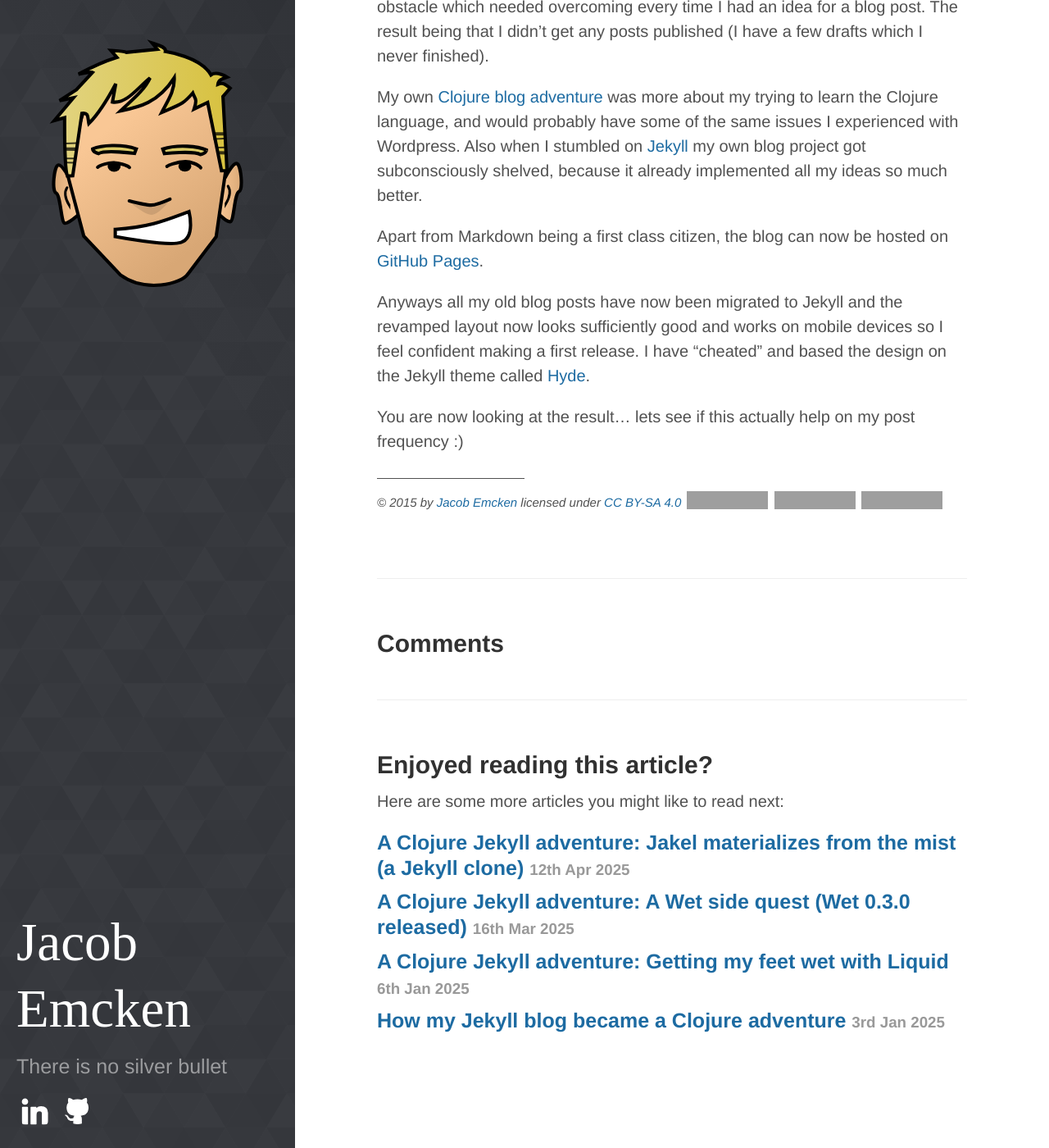
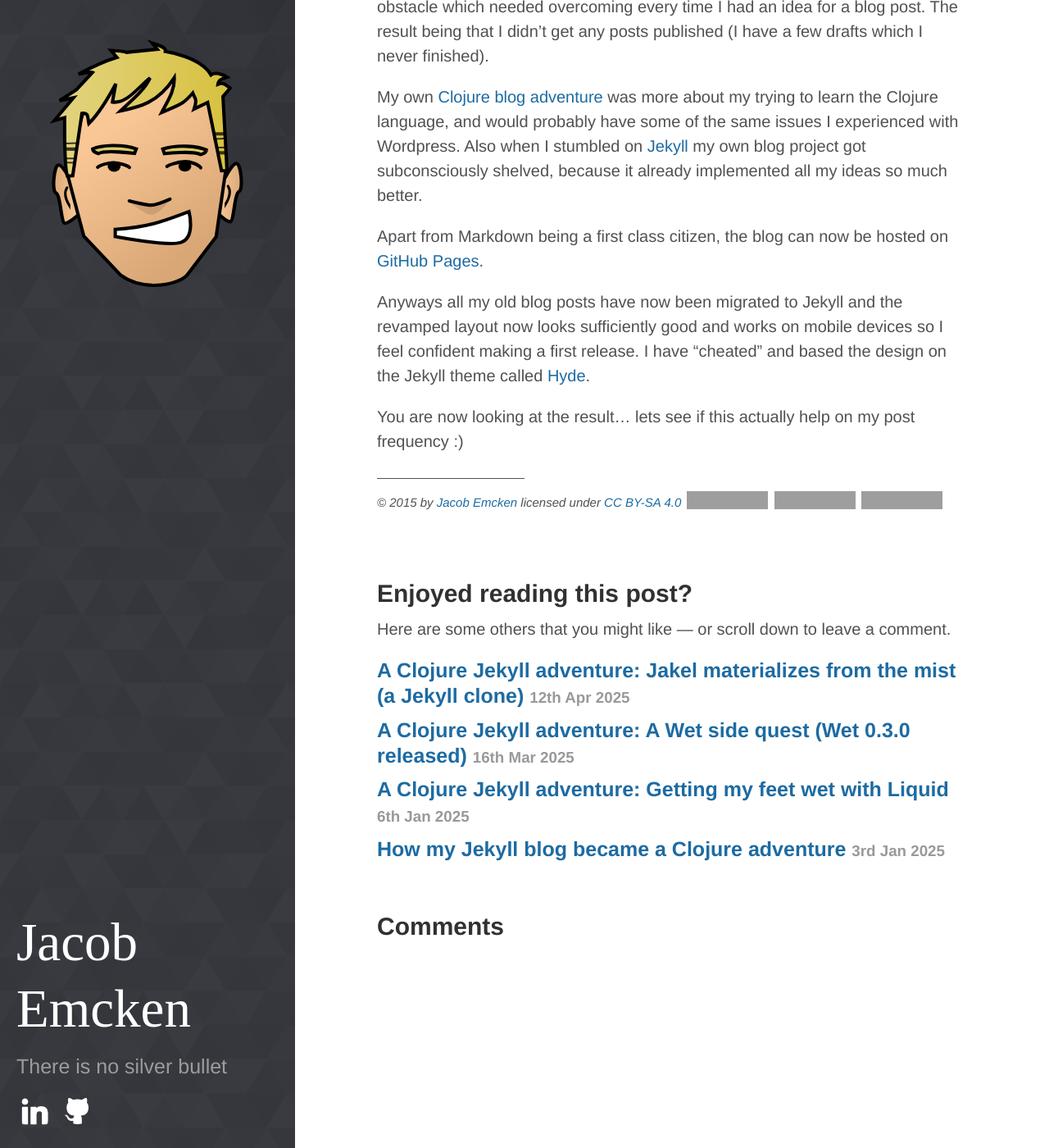
Before and after one commit to jacobemcken/jacobemcken.github.io, a Jekyll site: the page built from _posts/2015-01-01-a-new-blog-engine.md, in a window 1280 px wide and 1400 px high, scrolled down 217 px. Shown: the whole window at 82% size. Built offline with Jekyll 4.4.1, drawn with Linux system fonts in a browser that asks for light colours; comment, search, counter and statistics services are not loaded; grey boxes are pictures that could not be loaded.

Commit message:
Streamline layout of different content sections

```diff
--- a/_includes/related_posts.html
+++ b/_includes/related_posts.html
@@ -72,11 +72,11 @@
 {% if related_posts_html %}
 <!-- Adds related posts to the end of an article -->
 
-<div class="related">
-  <h2>Enjoyed reading this article?</h2>
-  <p>Here are some more articles you might like to read next:</p>
+<section>
+  <h2>Enjoyed reading this post?</h2>
+  <p>Here are some others that you might like — or scroll down to leave a comment.</p>
   <ul class="related-posts">
     {{ related_posts_html }}
   </ul>
-</div>
+</section>
 {% endif %}
--- a/_layouts/post.html
+++ b/_layouts/post.html
@@ -32,11 +32,11 @@ layout: default
   {% endif %}
 </article>
 
+{% include related_posts.html %}
+
 {% if page.comments == true %}
-<section class="related">
+<section>
   <h2>Comments</h2>
   <div id="disqus_thread" aria-live="polite">{% include disqus.html %}</div>
 </section>
 {% endif %}
-
-{% include related_posts.html %}
```
Also changed, not shown: public/css/poole.css (+7 -5 lines), public/css/main.css.
